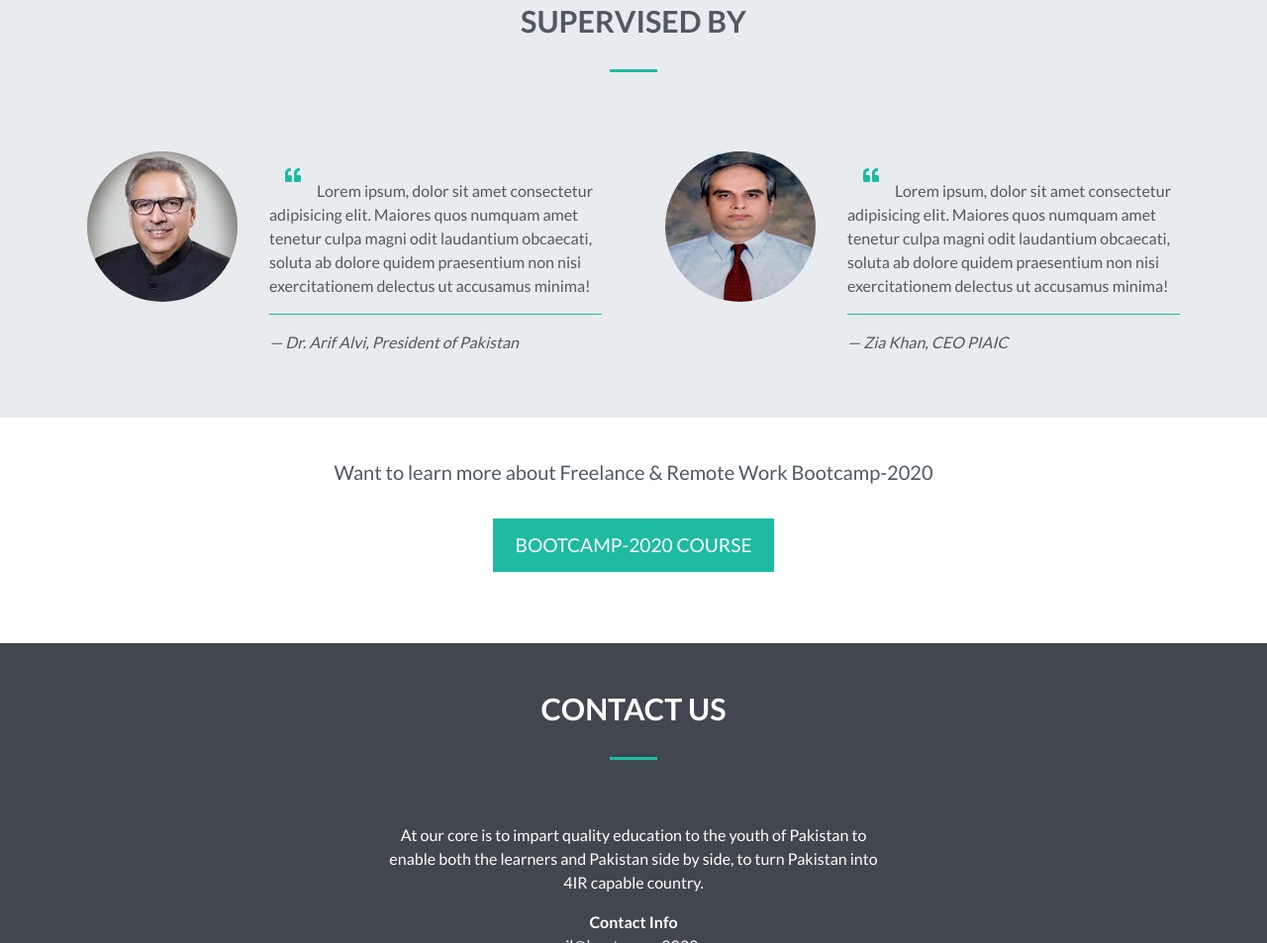
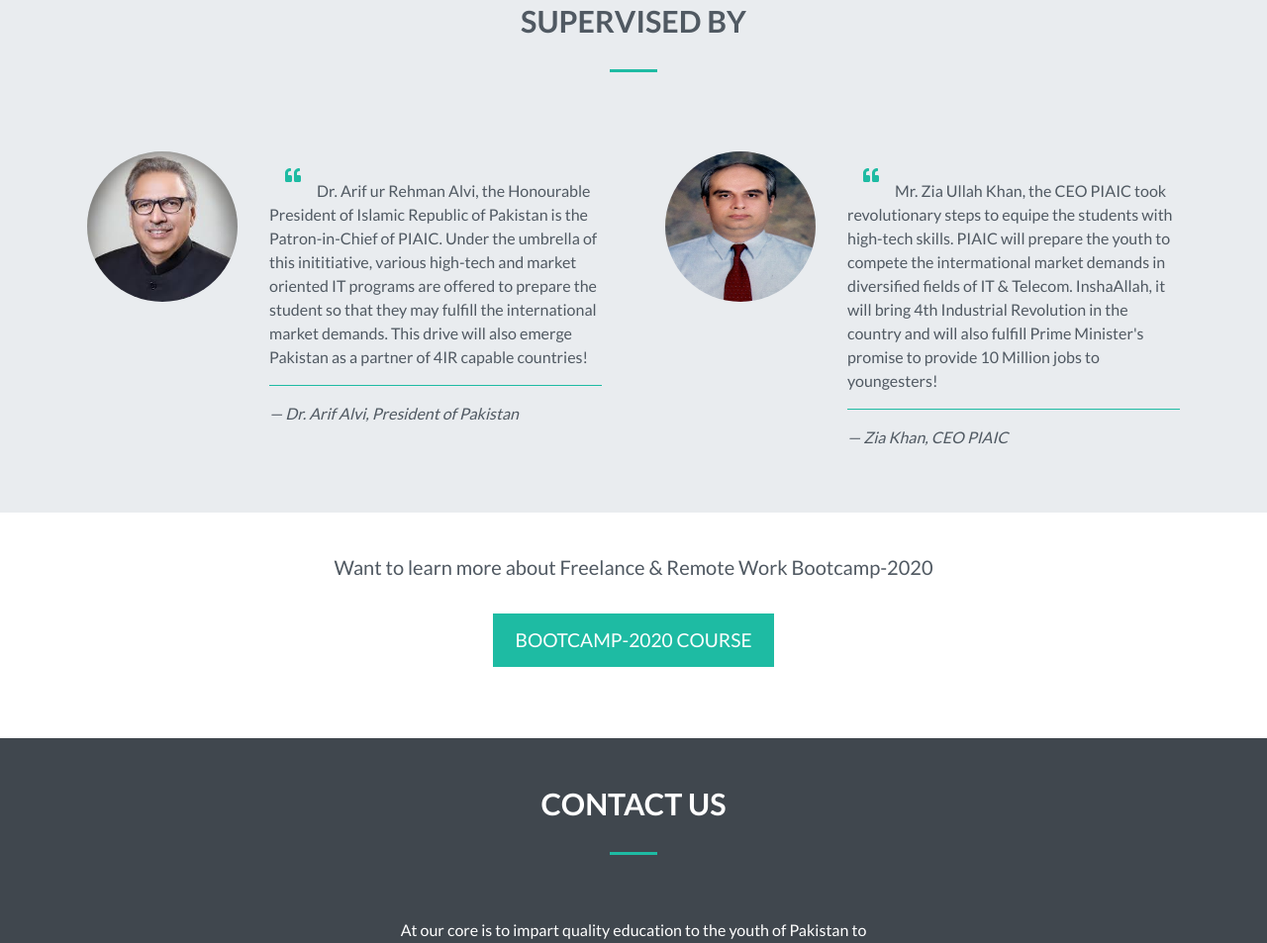
Before and after one commit to ZafarBukhari/WM11475, a plain HTML site: page Assignment4/index.html in a window 1280 px wide. Shown: the part 2201-3154 px from the top of the page at 99% size. Drawn offline with nearby package versions, Linux system fonts and the light colour scheme.

Commit message:
Updated html.index file

```diff
--- a/Assignment4/index.html
+++ b/Assignment4/index.html
@@ -174,7 +174,7 @@
 						<!-- <img src="img/client1.png"> -->
 					</div>
 					<div class="col-md-8">
-						<blockquote><i class="fas fa-quote-left"></i>Lorem ipsum, dolor sit amet consectetur adipisicing elit. Maiores quos numquam amet tenetur culpa magni odit laudantium obcaecati, soluta ab dolore quidem praesentium non nisi exercitationem delectus ut accusamus minima!</blockquote>
+						<blockquote><i class="fas fa-quote-left"></i>Dr. Arif ur Rehman Alvi, the Honourable President of Islamic Republic of Pakistan is the Patron-in-Chief of PIAIC. Under the umbrella of this inititiative, various high-tech and market oriented IT programs are offered to prepare the student so that they may fulfill the international market demands. This drive will also emerge Pakistan as a partner of 4IR capable countries!</blockquote>
 						<hr class="clients-hr">
 						<cite>&#8212; Dr. Arif Alvi, President of Pakistan</cite>
 					</div>
@@ -187,7 +187,7 @@
 						<img src="img/ZiaKhan.jpg">
 					</div>
 					<div class="col-md-8">
-						<blockquote><i class="fas fa-quote-left"></i>Lorem ipsum, dolor sit amet consectetur adipisicing elit. Maiores quos numquam amet tenetur culpa magni odit laudantium obcaecati, soluta ab dolore quidem praesentium non nisi exercitationem delectus ut accusamus minima!</blockquote>
+						<blockquote><i class="fas fa-quote-left"></i>Mr. Zia Ullah Khan, the CEO PIAIC took revolutionary steps to equipe the students with high-tech skills. PIAIC will prepare the youth to compete the intermational market demands in diversified fields of IT & Telecom. InshaAllah, it will bring 4th Industrial Revolution in the country and will also fulfill Prime Minister's promise to provide 10 Million jobs to youngesters!</blockquote>
 						<hr class="clients-hr">
 						<cite>&#8212; Zia Khan, CEO PIAIC</cite>
 					</div>
```
